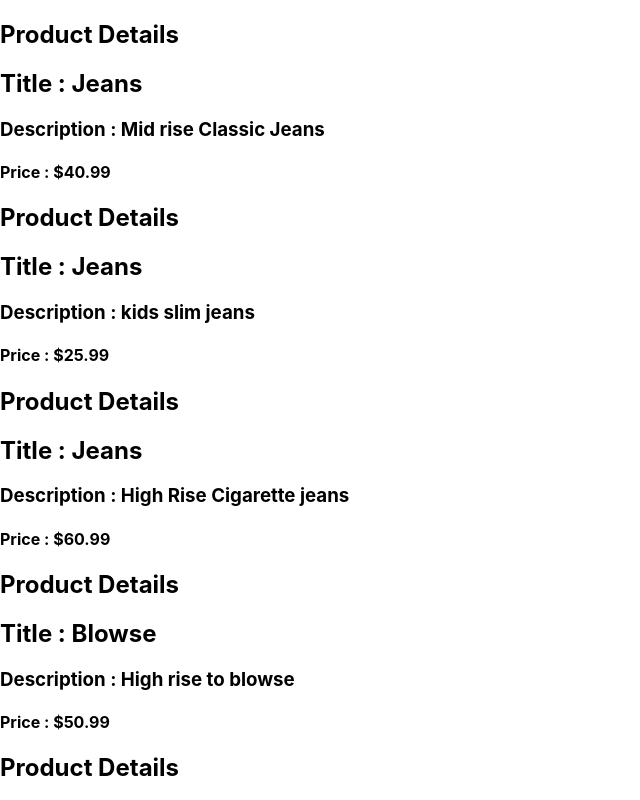
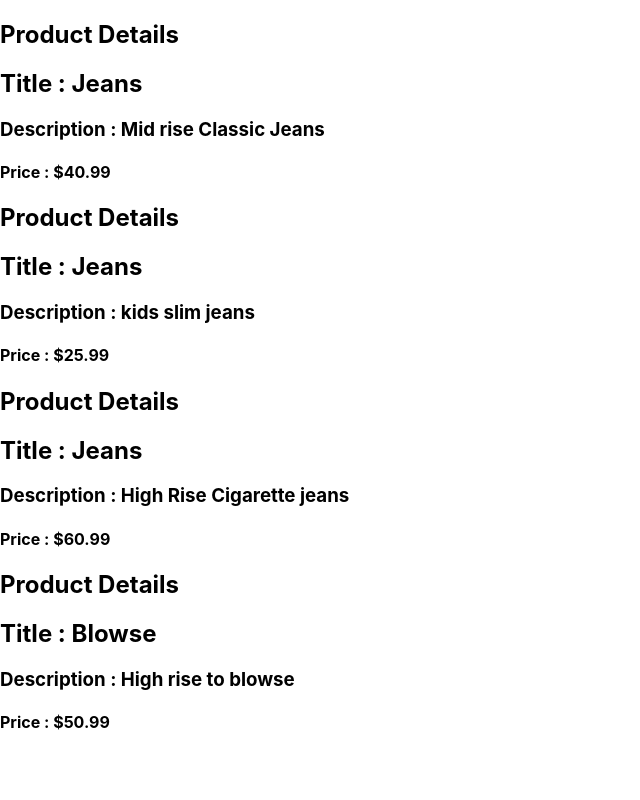
Before and after one commit to krivistechnologies/react-list-rendenring, a React (Create React App) app: page / in a window 1280 px wide. Shown: the top 800 px of the page, without its empty margins (0-640 px from the left). Built offline with nearby package versions, Linux system fonts and the light colour scheme.

Commit message:
new branch third commit

```diff
--- a/src/App.js
+++ b/src/App.js
@@ -5,7 +5,6 @@ function App() {
   return (
     <div>
       <ListRendering />
-      <ListRendering />
     </div>
   );
 }
```
